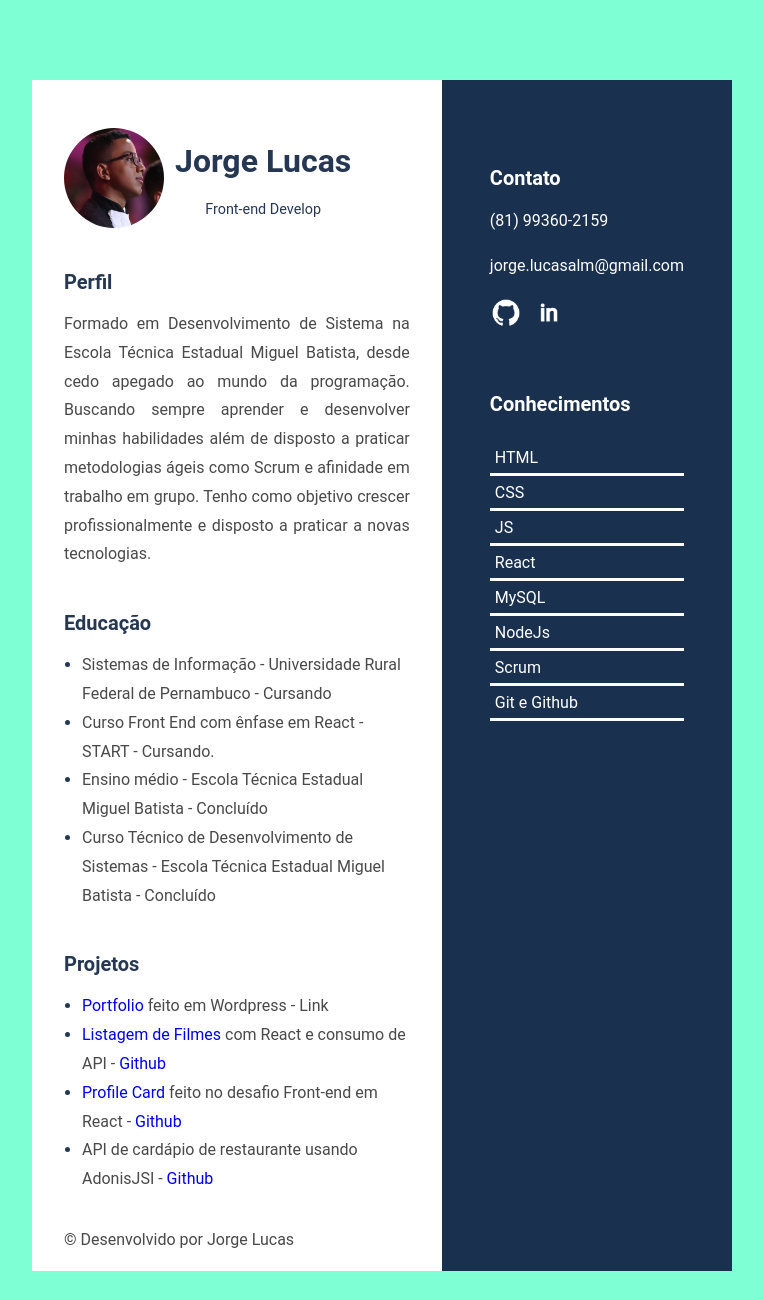
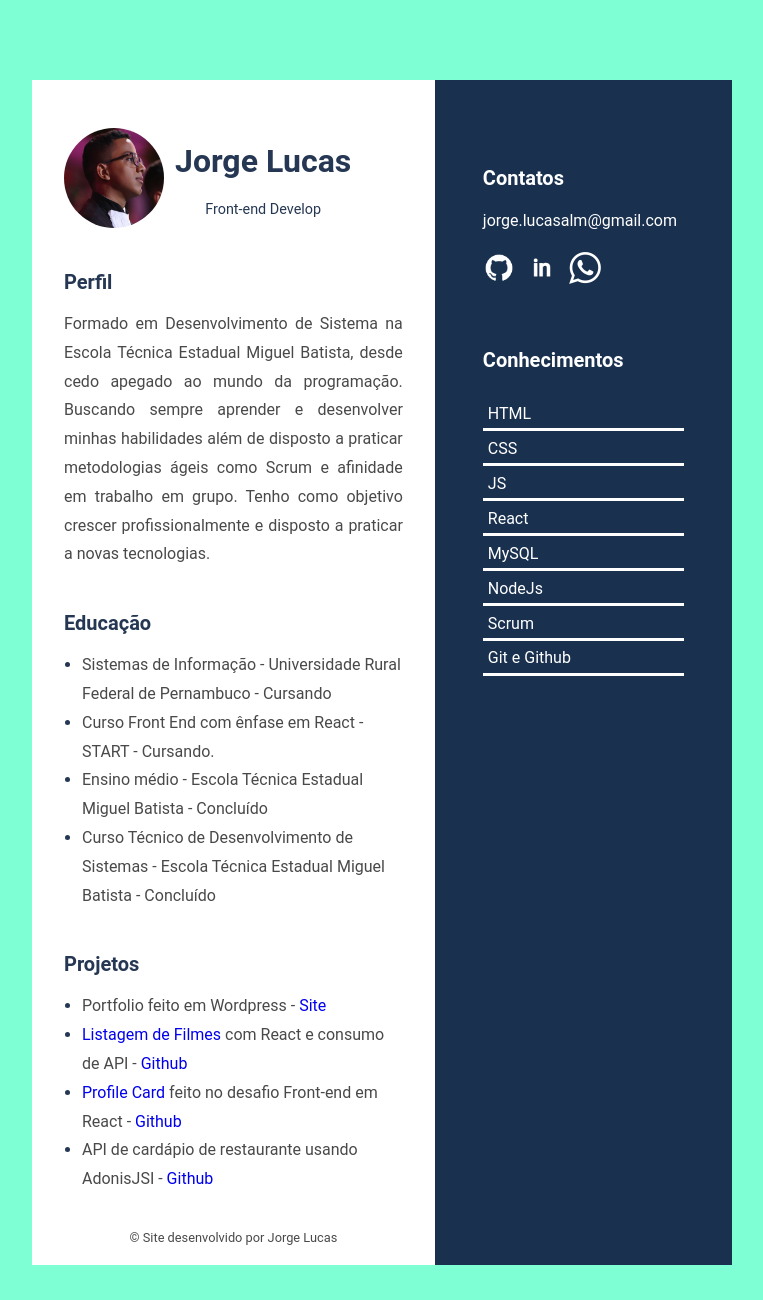
Before and after one commit to JorgeLucas006/atividade-avaliativa-portfolio, a plain HTML site: page index.html in a window 1280 px wide. Shown: the whole page, without its empty margins (258-1021 px from the left). Drawn offline with Linux system fonts and the light colour scheme.

Commit message:
fix: adicionando o contato pelo whatsapp

```diff
--- a/index.html
+++ b/index.html
@@ -14,7 +14,7 @@
     <div class="container">
       <main>
         <header>
-          <img src="./img.JPG" alt="">
+          <img src="./assets/img.JPG" alt="">
           <div class="name">
             <h1>Jorge Lucas</h1>
             <small>Front-end Develop</small>
@@ -40,32 +40,29 @@
         <section>
           <h2>Projetos</h2>
           <ul>
-            <li><a href="https://portfolio-jorge-lucas.epizy.com/" target="_blank">Portfolio</a> feito em Wordpress - Link</li>
+            <li>Portfolio feito em Wordpress - <a href="https://portfolio-jorge-lucas.epizy.com/" target="_blank">Site</a></li>
             <li><a href="http://movie-web-dun.vercel.app/" target="_blank">Listagem de Filmes</a> com React e consumo de API - <a href="https://github.com/JorgeLucas006/movie-web" target="_blank">Github</a></li>
             <li><a href="http://profile-card-component-main.jorgelucas006.vercel.app/" target="_blank">Profile Card</a> feito no desafio Front-end em React - <a href="https://github.com/JorgeLucas006/profile-card-component-main" target="_blank">Github</a></li>
             <li>API de cardápio de restaurante usando AdonisJSI - <a href="https://github.com/JorgeLucas006/desafio-back-end" target="_blank">Github</a></li>
           </ul>
         </section>
         <aside>
-          © Desenvolvido por Jorge Lucas
+          © Site desenvolvido por Jorge Lucas
         </aside>
       </main>
 
       <footer>
         <section class="contact">
-          <h2>Contato</h2>
+          <h2>Contatos</h2>
           <p>
-            <a href="https://api.whatsapp.com/send?phone=5581993602159">
-              (81) 99360-2159
-            </a>
-          </p>
-          <p>
-            jorge.lucasalm@gmail.com
+            <a href="mailto:jorge.lucasalm@gmail.com">jorge.lucasalm@gmail.com</a>
           </p>
 
-          <a href="https://github.com/jorgelucas006" target="_blank"><img id="icon" src="./github.png" alt=""></a>
+          <a href="https://github.com/jorgelucas006" target="_blank"><img class="icon" src="./assets/github.png" alt=""></a>
 
-          <a href="https://www.linkedin.com/in/jorgelucasalm/" target="_blank"><img id="icon" src="./linkedin.png" alt=""></a>
+          <a href="https://www.linkedin.com/in/jorgelucasalm/" target="_blank"><img class="icon" src="./assets/linkedin.png" alt=""></a>
+
+          <a href="https://api.whatsapp.com/send?phone=5581993602159" target="_blank"><img class="icon" src="./assets/whatsapp-512.png" alt=""></a>
         </section>
 
         <section class="skills">
@@ -80,7 +77,7 @@
           <p>Git e Github</p>
         </section>
         <aside>
-          © Desenvolvido por Jorge Lucas
+          © Site desenvolvido por Jorge Lucas
         </aside>
       </footer>
     </div>
--- a/style.css
+++ b/style.css
@@ -49,7 +49,7 @@ aside {
   margin-bottom: 1rem;
 }
 
-#icon {
+.icon {
   width: 32px;
 }
 
@@ -111,6 +111,8 @@ main section ul li::marker {
 
 aside {
   padding: 2rem 0 1rem 0;
+  font-size: .8rem;
+  text-align: center;
 }
 
 footer {
@@ -166,9 +168,20 @@ footer aside {
     display: none;
   }
 
+  main,
+  footer {
+    width: 100%;
+    padding: 2rem 2rem;
+  }
+
+  .container footer{
+    padding-bottom: .5rem;
+  }
+
   footer aside {
     display: block;
     color: #fff;
+    padding-top: 2rem;
   }
 
   main header img {
@@ -177,10 +190,5 @@ footer aside {
     margin: 0;
   }
 
-  main,
-  footer {
-    width: 100%;
-    padding: 2rem 2rem;
-  }
 
 }
```
Also changed, not shown: assets/github.png (renamed from github.png), assets/img.JPG (renamed from img.JPG), assets/linkedin.png (renamed from linkedin.png), assets/whatsapp-512.png (added).
